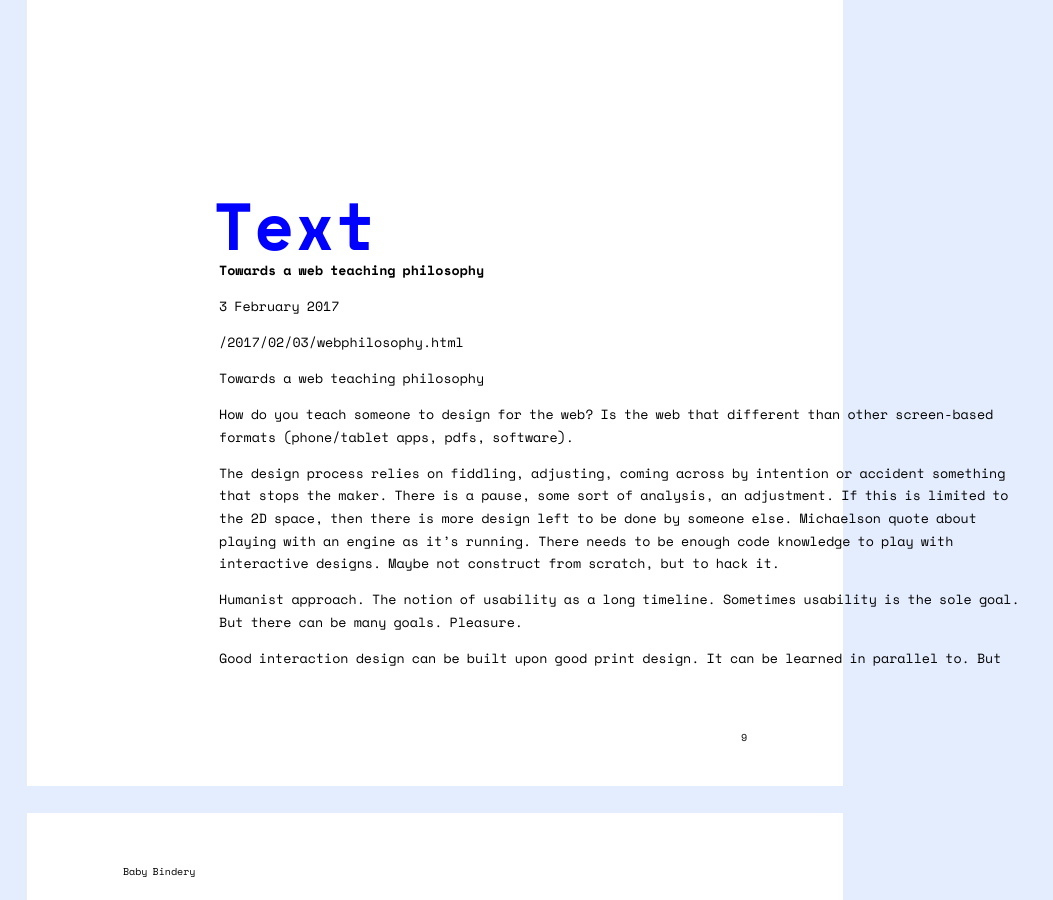
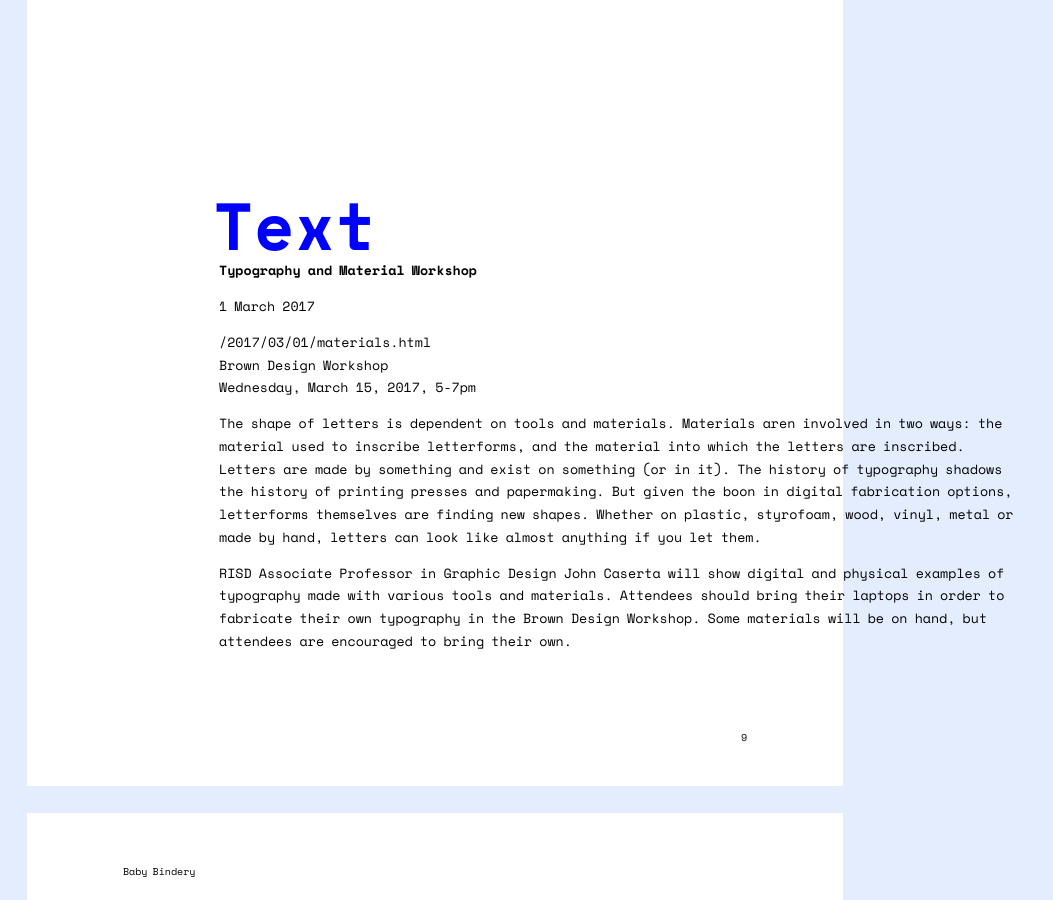
Before and after one commit to thedesignoffice/babybindery, a Jekyll site: the page built from book.html, in a window 1280 px wide and 900 px high, scrolled down 9235 px. Shown: the whole window, without its empty margins (0-1053 px from the left). Built offline with Jekyll 4.4.1, drawn with Linux system fonts in a browser that asks for light colours; some of the changed text lies outside the part shown.

Commit message:
content updates

```diff
--- a/_layouts/default.html
+++ b/_layouts/default.html
@@ -8,7 +8,7 @@
     <div class="wrapper">
       <header>
         <h1>{{ page.title }}</h1>
-        <span>{{ page.date | date: "%m-%d-%Y" }}{% if page.author %} • {{ page.author }}{% endif %}</span>
+        <span><!--{{ page.date | date: "%m-%d-%Y" }}-->{% if page.author %}{{ page.author }}{% endif %}</span>
       </header>
 
       <div>
--- /dev/null
+++ b/_posts/2017-03-01-materials.md
@@ -0,0 +1,20 @@
+---
+layout: default
+title: Typography and Material Workshop
+date: 2017-03-01
+content-type: text
+author: John Caserta
+
+---
+
+* Brown Design Workshop
+* Wednesday, March 15, 2017, 5-7pm
+
+
+The shape of letters is dependent on tools and materials. Materials aren involved in two ways: the material used to inscribe letterforms, and the material into which the letters are inscribed. Letters are made by something and exist on something (or in it). The history of typography shadows the history of printing presses and papermaking. But given the boon in digital fabrication options, letterforms themselves are finding new shapes. Whether on plastic, styrofoam, wood, vinyl, metal or made by hand, letters can look like almost anything if you let them.
+
+RISD Associate Professor in Graphic Design John Caserta will show digital and physical examples of typography made with various tools and materials. Attendees should bring their laptops in order to fabricate their own  typography in the Brown Design Workshop. Some materials will be on hand, but attendees are encouraged to bring their own.
+
+![Shannon Ebner](http://1.bp.blogspot.com/-9S5L2nrk-l0/T8zQ1RedFOI/AAAAAAAAGiE/7eOijCeQgU8/s1600/7.jpg)
+
+Artist Shannon Ebner works with concrete blocks
```
Also changed, not shown: 1 other file.
